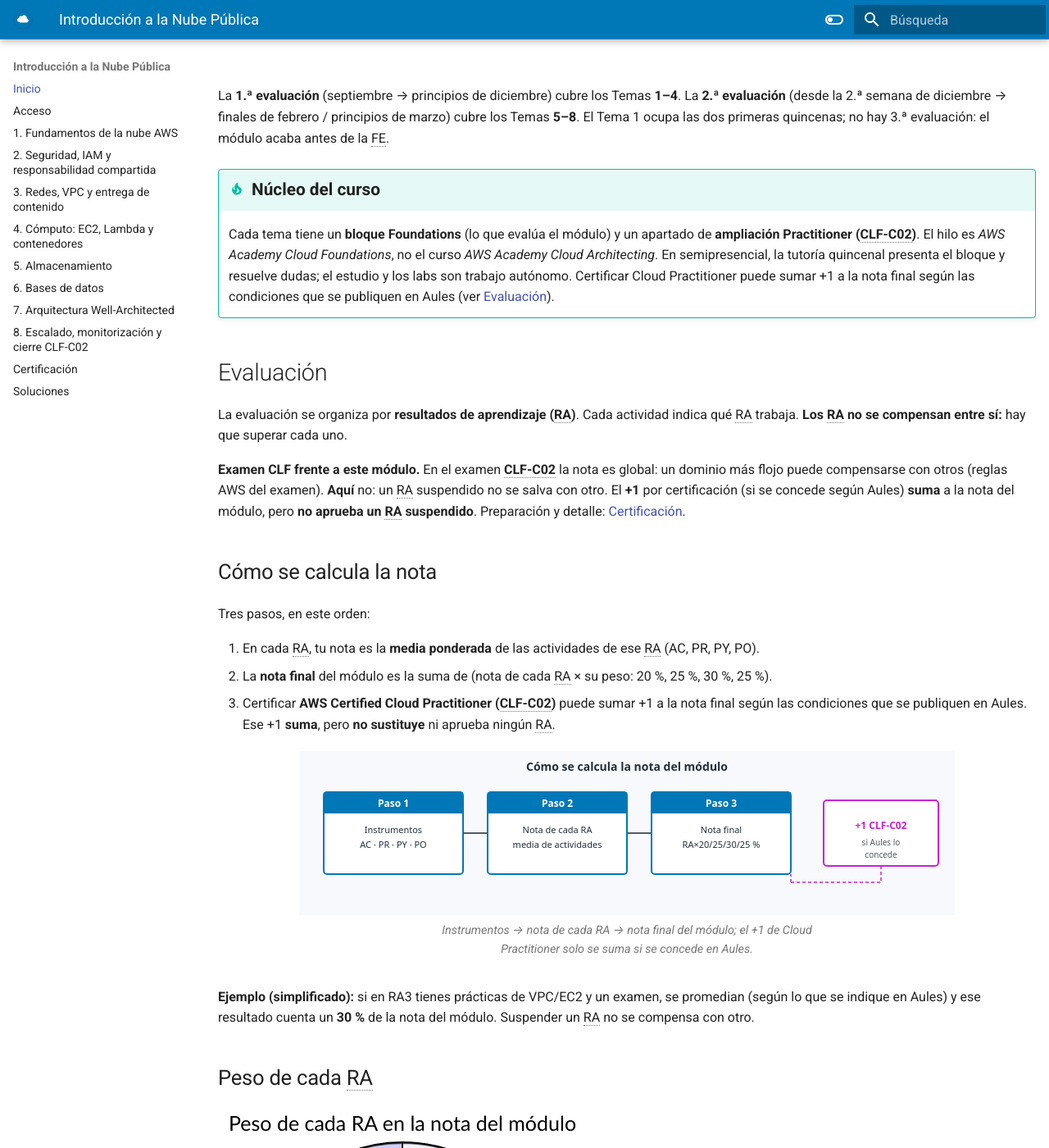
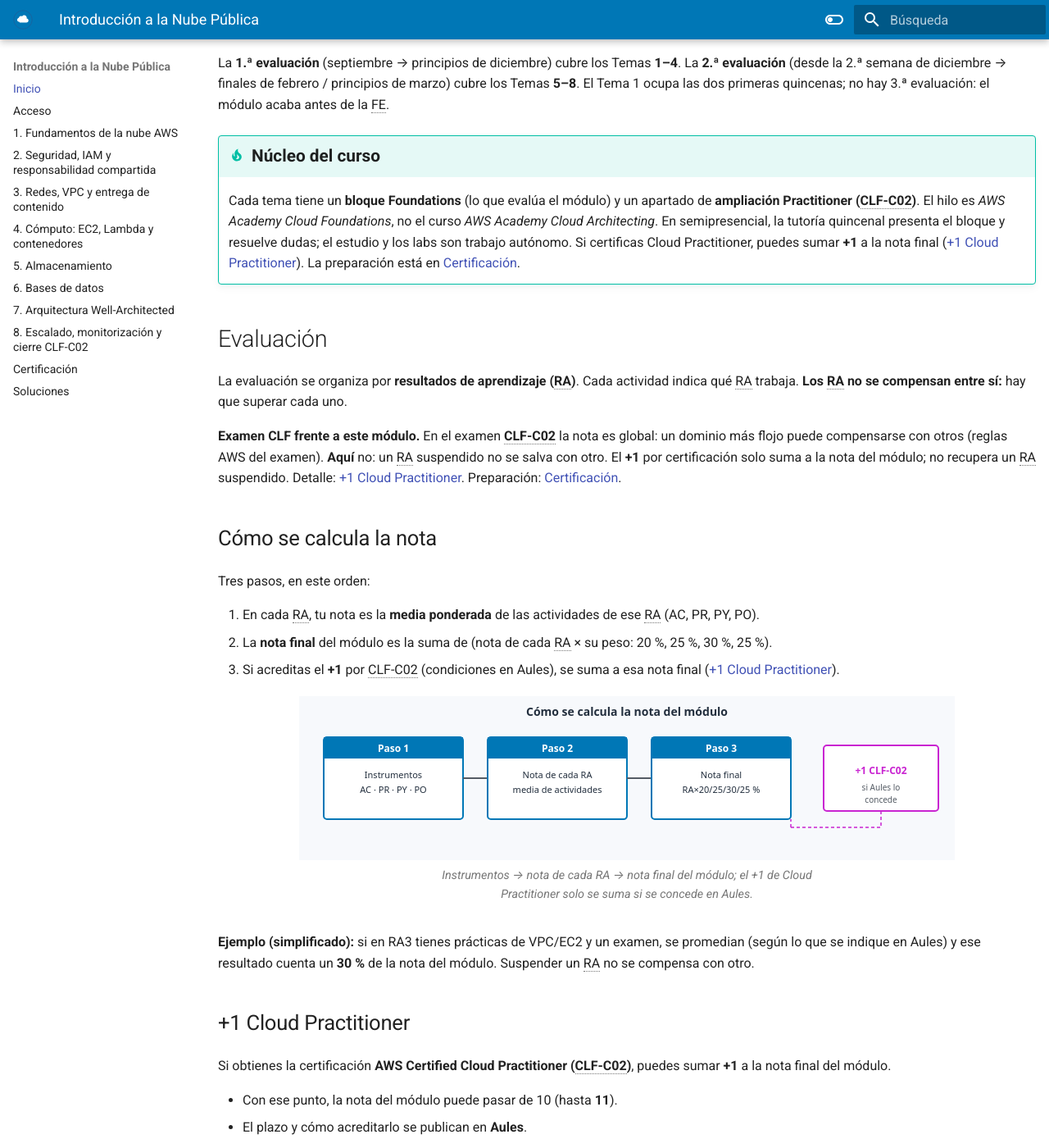
Before and after one commit to fjavier-hernandez/cloud, an MkDocs documentation site: the page built from docs/index.md, in a window 1280 px wide and 1400 px high, scrolled down 3930 px. Shown: the whole window at 82% size. Built offline with MkDocs 1.6.1 and Material for MkDocs 9.7.7, drawn with Linux system fonts in a browser that asks for light colours; some of the changed text lies outside the part shown.

Commit message:
Unificar el +1 CLF-C02 en #mas-uno-clf y checklist Aules (hasta 11).
Co-authored-by: Cursor <cursoragent@cursor.com>

```diff
--- a/docs/index.md
+++ b/docs/index.md
@@ -51,7 +51,7 @@ En este sitio puedes **estudiar todos los temas** a tu ritmo. Eso no abre entreg
 | **6** | [Bases de datos](06-bases-de-datos/tema6.md) | RDS, Aurora, DynamoDB y elección de motor | Disponible para estudio | 2.ª eval. / Aules | RA4 |
 | **7** | [Arquitectura Well-Architected](07-arquitectura-well-architected/tema7.md) | Pilares, resiliencia y desacoplo | Disponible para estudio | 2.ª eval. / Aules | RA4 |
 | **8** | [Escalado, monitorización y cierre CLF-C02](08-escalado-monitoreo-cierre/tema8.md) | ELB, Auto Scaling, CloudWatch; cierre del módulo | Disponible para estudio | 2.ª eval. / Aules | RA3, RA4 |
-| — | [Certificación](99-certificacion/certificacion.md) | Hub CLF-C02 (serie, apuntes, tests, Skill Builder) | Disponible para estudio | +1 según Evaluación / Aules | — |
+| — | [Certificación](99-certificacion/certificacion.md) | Hub CLF-C02 (serie, apuntes, tests, Skill Builder) | Disponible para estudio | [+1](#mas-uno-clf) (Aules) | — |
 | — | [Soluciones](90-soluciones/soluciones.md) | Cuestionario inicial y Autocheck por tema | Disponible para estudio | — | — |
 
 El **Tema 1** concentra los módulos introductorios de *AWS Academy Cloud Foundations*. **Acceso** es solo el *cómo entrar*. Los temas **2–8** siguen un bloque Foundations cada uno; el ritmo de **tutoría y entregas** lo marcan Aules y el calendario de abajo.
@@ -82,13 +82,13 @@ timeline
 La **1.ª evaluación** (septiembre → principios de diciembre) cubre los Temas **1–4**. La **2.ª evaluación** (desde la 2.ª semana de diciembre → finales de febrero / principios de marzo) cubre los Temas **5–8**. El Tema 1 ocupa las dos primeras quincenas; no hay 3.ª evaluación: el módulo acaba antes de la FE.
 
 !!! tip "Núcleo del curso"
-    Cada tema tiene un **bloque Foundations** (lo que evalúa el módulo) y un apartado de **ampliación Practitioner (CLF-C02)**. El hilo es *AWS Academy Cloud Foundations*, no el curso *AWS Academy Cloud Architecting*. En semipresencial, la tutoría quincenal presenta el bloque y resuelve dudas; el estudio y los labs son trabajo autónomo. Certificar Cloud Practitioner puede sumar +1 a la nota final según las condiciones que se publiquen en Aules (ver [Evaluación](#evaluacion)).
+    Cada tema tiene un **bloque Foundations** (lo que evalúa el módulo) y un apartado de **ampliación Practitioner (CLF-C02)**. El hilo es *AWS Academy Cloud Foundations*, no el curso *AWS Academy Cloud Architecting*. En semipresencial, la tutoría quincenal presenta el bloque y resuelve dudas; el estudio y los labs son trabajo autónomo. Si certificas Cloud Practitioner, puedes sumar **+1** a la nota final ([+1 Cloud Practitioner](#mas-uno-clf)). La preparación está en [Certificación](99-certificacion/certificacion.md).
 
 ## Evaluación
 
 La evaluación se organiza por **resultados de aprendizaje (RA)**. Cada actividad indica qué RA trabaja. **Los RA no se compensan entre sí:** hay que superar cada uno.
 
-**Examen CLF frente a este módulo.** En el examen **CLF-C02** la nota es global: un dominio más flojo puede compensarse con otros (reglas AWS del examen). **Aquí** no: un RA suspendido no se salva con otro. El **+1** por certificación (si se concede según Aules) **suma** a la nota del módulo, pero **no aprueba un RA suspendido**. Preparación y detalle: [Certificación](99-certificacion/certificacion.md).
+**Examen CLF frente a este módulo.** En el examen **CLF-C02** la nota es global: un dominio más flojo puede compensarse con otros (reglas AWS del examen). **Aquí** no: un RA suspendido no se salva con otro. El **+1** por certificación solo suma a la nota del módulo; no recupera un RA suspendido. Detalle: [+1 Cloud Practitioner](#mas-uno-clf). Preparación: [Certificación](99-certificacion/certificacion.md).
 
 ### Cómo se calcula la nota
 
@@ -96,7 +96,7 @@ Tres pasos, en este orden:
 
 1. En cada RA, tu nota es la **media ponderada** de las actividades de ese RA (AC, PR, PY, PO).
 2. La **nota final** del módulo es la suma de (nota de cada RA × su peso: 20 %, 25 %, 30 %, 25 %).
-3. Certificar **AWS Certified Cloud Practitioner (CLF-C02)** puede sumar +1 a la nota final según las condiciones que se publiquen en Aules. Ese +1 **suma**, pero **no sustituye** ni aprueba ningún RA.
+3. Si acreditas el **+1** por CLF-C02 (condiciones en Aules), se suma a esa nota final ([+1 Cloud Practitioner](#mas-uno-clf)).
 
 <figure markdown="span">
 ![Cálculo de la nota: instrumentos AC·PR·PY·PO → nota de cada RA → nota final; +1 CLF-C02 si Aules lo concede](img/diagramas/pasos-evaluacion.svg){ width="800" }
@@ -104,6 +104,15 @@ Tres pasos, en este orden:
 </figure>
 
 **Ejemplo (simplificado):** si en RA3 tienes prácticas de VPC/EC2 y un examen, se promedian (según lo que se indique en Aules) y ese resultado cuenta un **30 %** de la nota del módulo. Suspender un RA no se compensa con otro.
+
+### +1 Cloud Practitioner { #mas-uno-clf }
+
+Si obtienes la certificación **AWS Certified Cloud Practitioner (CLF-C02)**, puedes sumar **+1** a la nota final del módulo.
+
+- Con ese punto, la nota del módulo puede pasar de 10 (hasta **11**).
+- El plazo y cómo acreditarlo se publican en **Aules**.
+- Ese +1 solo suma: no recupera un RA suspendido ni sustituye prácticas ni exámenes.
+- Material de preparación: [Certificación](99-certificacion/certificacion.md).
 
 ### Peso de cada RA
 
@@ -124,7 +133,7 @@ pie showData
 | Práctica | :simple-neutralinojs: **PR** | Lab Academy o consola | **0–10** |
 | Proyecto | :material-calendar: **PY** | Entregable mayor con rúbrica | **0–30** |
 | Prueba objetiva | :material-pen: **PO** | Examen escrito o en ordenador | **0–100** |
-| Cloud Practitioner | **+1** | Certificación CLF-C02 | +1 en la nota final según las condiciones que se publiquen en Aules |
+| Cloud Practitioner | **+1** | Certificación CLF-C02 | +1 en la nota final ([+1 Cloud Practitioner](#mas-uno-clf); plazo en Aules) |
 
 ### Entrega de prácticas { #entrega }
 
@@ -174,7 +183,7 @@ pie showData
 - **Estudio libre ≠ entregas libres:** puedes leer todos los temas; las tareas y plazos los marca Aules y el calendario de evaluaciones.
 - Cada actividad indica el **RA** que evalúa y su escala. Codificación: prefijo del IE + número de tema (ej. `AC102` = actividad 02 del Tema 1; `PR201` = práctica 01 del Tema 2).
 - **AWS Academy Cloud Foundations:** trabajarás en la *class* del curso. Los labs puntúan como **PR** del tema correspondiente.
-- **+1 Practitioner:** certificar **CLF-C02** puede sumar +1 a la nota final según Aules. Suma a la calificación del módulo; **no** aprueba un RA suspendido. Material: [Certificación](99-certificacion/certificacion.md).
+- **+1 Practitioner:** [+1 Cloud Practitioner](#mas-uno-clf). Material: [Certificación](99-certificacion/certificacion.md).
 
 ## Materiales
 
@@ -184,7 +193,7 @@ pie showData
 - Ampliación: [AWS Skill Builder](https://skillbuilder.aws/) — *Cloud Practitioner Essentials*.
 - Guía oficial del examen: [AWS Certified Cloud Practitioner (CLF-C02)](https://aws.amazon.com/certification/certified-cloud-practitioner/).
 - Videotutoriales en cada tema (Profe Santos Cloud y otros).
-- **[Certificación](99-certificacion/certificacion.md)** — hub CLF-C02 (notas por tema, **autochecks estilo examen**, serie Santos, tests, Skill Builder). Los quizzes de clase van en cada tema. El +1 se detalla en [Evaluación](#evaluacion) / Aules.
+- **[Certificación](99-certificacion/certificacion.md)** — hub CLF-C02 (notas por tema, **autochecks estilo examen**, serie Santos, tests, Skill Builder). Los quizzes de clase van en cada tema. Sobre el +1: [+1 Cloud Practitioner](#mas-uno-clf).
 - Editor de entregas: Visual Studio Code + Markdown.
 
 ## Referencias
```
Also changed, not shown: Planificación/PD_Cloud_INP_2026_27.md (+3 -3 lines), Planificación/README.md (+2 -1 lines), Planificación/checklist_Aules_mas_uno_CLF_2026_27.md (added, +62 -0 lines), Planificación/matriz_CE_Cloud_2026_27.md (+1 -1 lines), Planificación/programacion_aula_Cloud_2026_27.md (+1 -1 lines), docs/99-certificacion/certificacion.md (+2 -2 lines).
